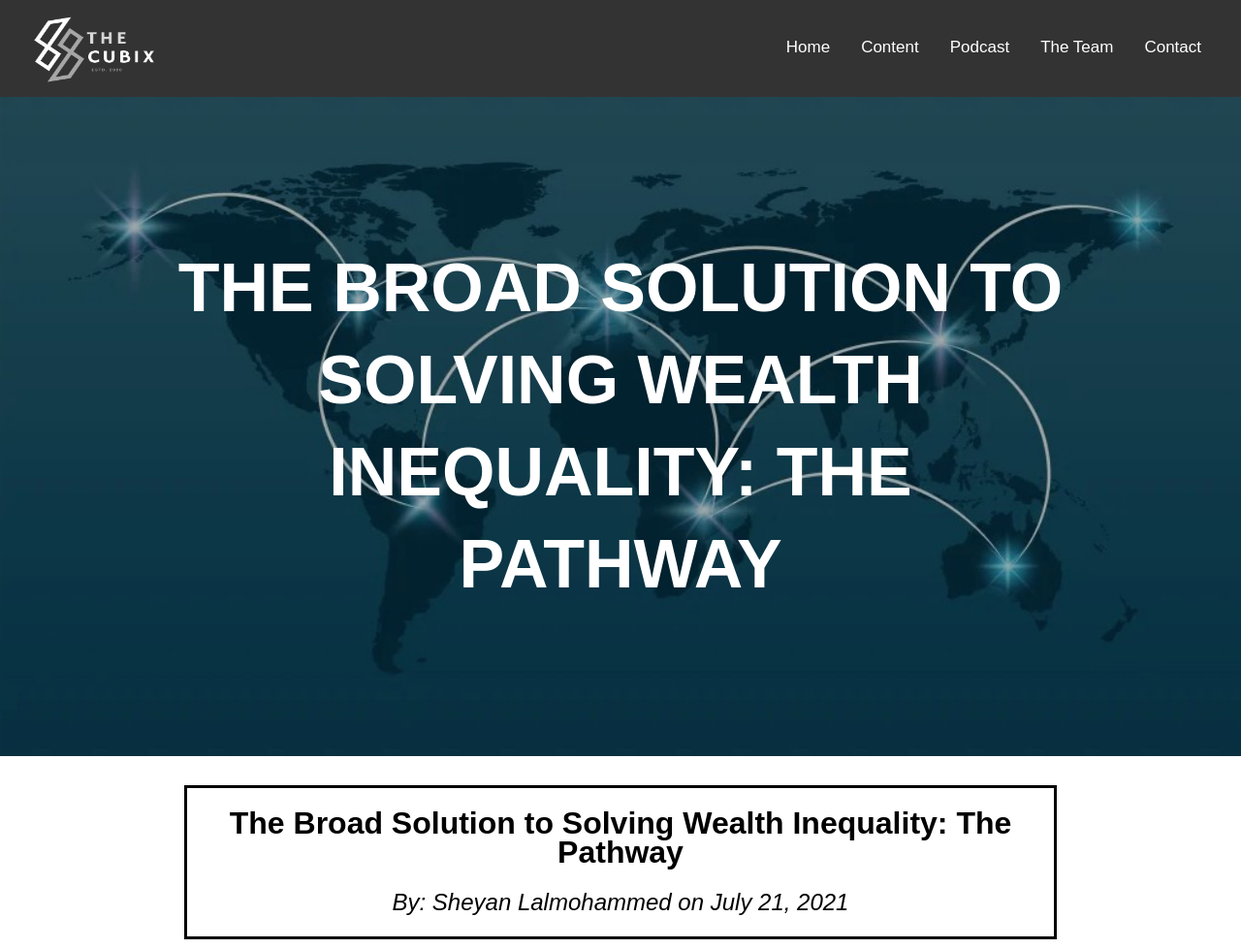
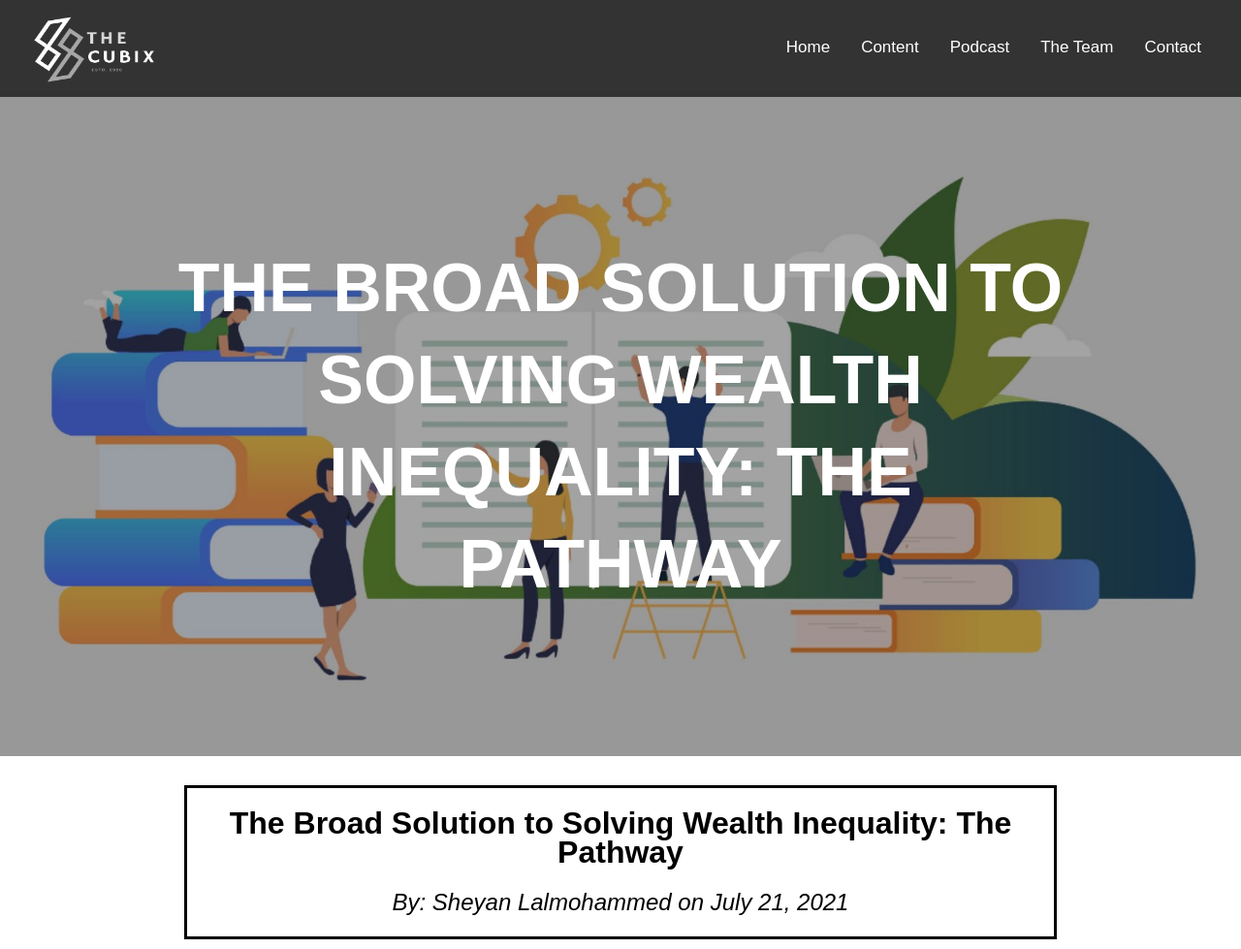
Before and after one commit to sheyanlalmohammed1/thecubixwebsite, a Flask app: page /2021/07/21/the-broad-solution-to-solving-wealth-inequality-the-pathway in a window 1280 px wide. Shown: the top 979 px of the page at 97% size. Run offline with Flask 2, Linux system fonts and the light colour scheme.

Commit message:
commit on 'main'

```diff
--- a/static/css/economicinequalitycausedbyclimatechangedevelopedcountries.css
+++ b/static/css/economicinequalitycausedbyclimatechangedevelopedcountries.css
@@ -110,7 +110,7 @@ footer p {
 
 .jumbotron {
   height: 700px;
-  background-image: url("/static/images/articleimages/jumbotronimageforglobalization.jpg");
+  background-image: url("/static/images/articleimages/jumbotronimageclimatechangeone.jpg");
   -webkit-background-size: cover;
   -moz-background-size: cover;
   -o-background-size: cover;
--- a/static/css/equalinvestmentopportunitytobalanceeconomicopportunity.css
+++ b/static/css/equalinvestmentopportunitytobalanceeconomicopportunity.css
@@ -110,7 +110,7 @@ footer p {
 
 .jumbotron {
   height: 700px;
-  background-image: url("/static/images/articleimages/jumbotronimageforglobalization.jpg");
+  background-image: url("/static/images/articleimages/jumbotronimageinvesting.jpg");
   -webkit-background-size: cover;
   -moz-background-size: cover;
   -o-background-size: cover;
--- a/static/css/intergenerationalincomemobilityaffectingwealthinequality.css
+++ b/static/css/intergenerationalincomemobilityaffectingwealthinequality.css
@@ -110,7 +110,7 @@ footer p {
 
 .jumbotron {
   height: 700px;
-  background-image: url("/static/images/articleimages/jumbotronimageforglobalization.jpg");
+  background-image: url("/static/images/articleimages/jumbotronimageincomemobility\ copy.jpg");
   -webkit-background-size: cover;
   -moz-background-size: cover;
   -o-background-size: cover;
--- a/static/css/takinganeededsteptowardssolvingwealthinequalitytheintroduction.css
+++ b/static/css/takinganeededsteptowardssolvingwealthinequalitytheintroduction.css
@@ -110,7 +110,7 @@ footer p {
 
 .jumbotron {
   height: 700px;
-  background-image: url("/static/images/articleimages/jumbotronimageforglobalization.jpg");
+  background-image: url("/static/images/articleimages/jumbotronimageintrowealthinequality.jpeg");
   -webkit-background-size: cover;
   -moz-background-size: cover;
   -o-background-size: cover;
--- a/static/css/thebroadsolutiontosolvingwealthinequalitytheorganization.css
+++ b/static/css/thebroadsolutiontosolvingwealthinequalitytheorganization.css
@@ -110,7 +110,7 @@ footer p {
 
 .jumbotron {
   height: 700px;
-  background-image: url("/static/images/articleimages/jumbotronimageforglobalization.jpg");
+  background-image: url("/static/images/articleimages/jumbotronimagebroadsolutionone.jpeg");
   -webkit-background-size: cover;
   -moz-background-size: cover;
   -o-background-size: cover;
--- a/static/css/thebroadsolutiontosolvingwealthinequalitythepathway.css
+++ b/static/css/thebroadsolutiontosolvingwealthinequalitythepathway.css
@@ -110,7 +110,7 @@ footer p {
 
 .jumbotron {
   height: 700px;
-  background-image: url("/static/images/articleimages/jumbotronimageforglobalization.jpg");
+  background-image: url("/static/images/articleimages/jumbotronimagebroadsolutiontwo.jpg");
   -webkit-background-size: cover;
   -moz-background-size: cover;
   -o-background-size: cover;
```
Also changed, not shown: static/images/articleimages/jumbotronimagebroadsolutionone.jpeg (added), static/images/articleimages/jumbotronimagebroadsolutiontwo.jpg (added), static/images/articleimages/jumbotronimageclimatechangeone.jpg (added), static/images/articleimages/jumbotronimageincomemobility copy.jpg (added), static/images/articleimages/jumbotronimageintrowealthinequality.jpeg (added), static/images/articleimages/jumbotronimageinvesting.jpg (added), 3 other files.
